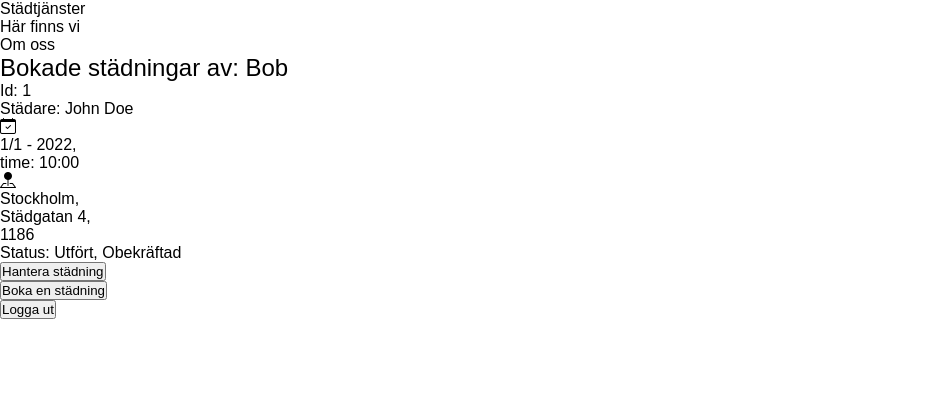
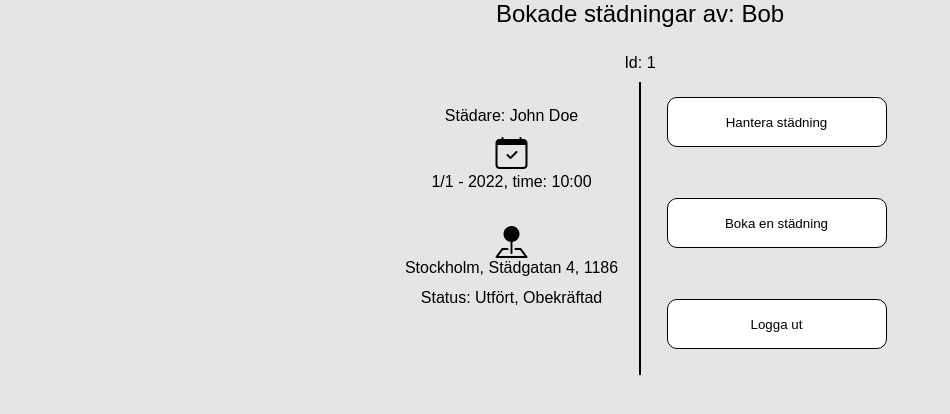
Before and after one commit to dennislundgren/MI-AGIL-ProluoBene, a website built with Parcel: page src/pages/bookings.html in a window 1280 px wide. Shown: the whole page, without its empty margins (0-950 px from the left). Built offline with nearby package versions, Linux system fonts and the light colour scheme; a web font is replaced by a local one.

Commit message:
Styling according to sprint 0, done.

```diff
--- a/src/pages/bookings.html
+++ b/src/pages/bookings.html
@@ -12,11 +12,6 @@
     <link rel="stylesheet" href="../scss/main.scss" />
   </head>
   <body class="bookings">
-    <header>
-      <p>Städtjänster</p>
-      <p>Här finns vi</p>
-      <p>Om oss</p>
-    </header>
     <div class="heading">
       <h2 class="mb">Bokade städningar av: Bob</h2>
       <p>Id: 1</p>
--- a/src/scss/base/_mixins.scss
+++ b/src/scss/base/_mixins.scss
@@ -5,3 +5,9 @@
   justify-content: $jc;
   gap: $gap;
 }
+
+@mixin desktop() {
+  @media screen and (min-width: 768px) {
+    @content;
+  }
+}
--- a/src/scss/layouts/_bookings.scss
+++ b/src/scss/layouts/_bookings.scss
@@ -1,10 +1,5 @@
+@use "../base/mixins";
 @use "../base/variables";
-
-@mixin desktop() {
-  @media screen and (min-width: 768px) {
-    @content;
-  }
-}
 
 .bookings {
   background-color: #e5e5e5;
@@ -18,13 +13,13 @@
   }
   .heading {
     .mb {
-      @include desktop() {
-        margin-bottom: -1%;
+      @include mixins.desktop() {
+        margin-bottom: 2%;
       }
     }
   }
   .booking-content {
-    @include desktop() {
+    @include mixins.desktop() {
       // display: flex;
       width: 40%;
       min-height: 300px;
@@ -38,7 +33,8 @@
     .infoCont {
       display: flex;
       flex-direction: column;
-      @include desktop() {
+      margin-top: 2%;
+      @include mixins.desktop() {
         //flex-basis: 100px;
         //height: 100px;
         flex: 1;
@@ -46,44 +42,49 @@
       }
 
       .cleaner {
-        margin-top: -5%;
-        @include desktop() {
+        @include mixins.desktop() {
           margin-top: 10%;
         }
       }
       .time {
-        line-height: 0%;
+        //line-height: 0%;
         margin-bottom: 8%;
-        @include desktop() {
-          margin-bottom: auto;
+        margin-top: 4%;
+        @include mixins.desktop() {
+          margin-bottom: 14%;
         }
         .initial {
-          @include desktop() {
+          @include mixins.desktop() {
             display: initial;
           }
         }
         .bi {
-          @include desktop() {
+          @include mixins.desktop() {
             display: block;
-            margin-bottom: 4%;
           }
         }
       }
       .location {
-        line-height: 0%;
+        //line-height: 0%;
         margin-bottom: 6%;
 
-        @include desktop() {
-          margin-bottom: 10%;
+        @include mixins.desktop() {
+          line-height: 0%;
+          margin-bottom: 8%;
+        }
+        .initial {
+          @include mixins.desktop() {
+            display: initial;
+          }
         }
         .bi {
-          @include desktop() {
+          @include mixins.desktop() {
             display: block;
             margin-bottom: 4%;
           }
         }
         .mt {
-          @include desktop() {
+          @include mixins.desktop() {
             margin-bottom: 10%;
           }
         }
@@ -93,7 +94,7 @@
     .btnContainer {
       display: flex;
       flex-direction: column;
-      @include desktop() {
+      @include mixins.desktop() {
         //flex-basis: 100px;
         //height: 100px;
         flex: 1;
@@ -105,7 +106,7 @@
         height: 50px;
         border-radius: 10px;
         margin: 2%;
-        @include desktop() {
+        @include mixins.desktop() {
           margin: 10%;
         }
       }
--- a/src/scss/layouts/_edit-bookings.scss
+++ b/src/scss/layouts/_edit-bookings.scss
@@ -1,10 +1,5 @@
+@use "../base/mixins";
 @use "../base/variables";
-
-@mixin desktop() {
-  @media screen and (min-width: 768px) {
-    @content;
-  }
-}
 
 .edit-bookings {
   display: flex;
@@ -13,28 +8,32 @@
   background-color: #e5e5e5;
 
   .navigation-btn {
-    @include desktop() {
+    margin-top: 20%;
+    @include mixins.desktop() {
       display: flex;
       flex-direction: row;
       justify-content: center;
       flex-wrap: wrap;
+      margin-top: 4%;
     }
     .m1-left {
-      margin-left: -10%;
+      @include mixins.desktop() {
+        margin-left: -10%;
+      }
     }
 
     .m-left {
-      @include desktop() {
+      @include mixins.desktop() {
         margin-left: 10%;
       }
     }
 
     .back-container {
-      @include desktop() {
+      @include mixins.desktop() {
         flex-basis: 100%;
       }
       button {
-        @include desktop() {
+        @include mixins.desktop() {
           width: 300px;
         }
       }
--- a/src/scss/main.scss
+++ b/src/scss/main.scss
@@ -2,3 +2,5 @@
 @use "./base/typography";
 @use "./components/form";
 @use "./layouts/login";
+@use "../scss/layouts/bookings";
+@use "../scss/layouts/edit-bookings";
```
Also changed, not shown: src/index.html (+1 -0 lines).
